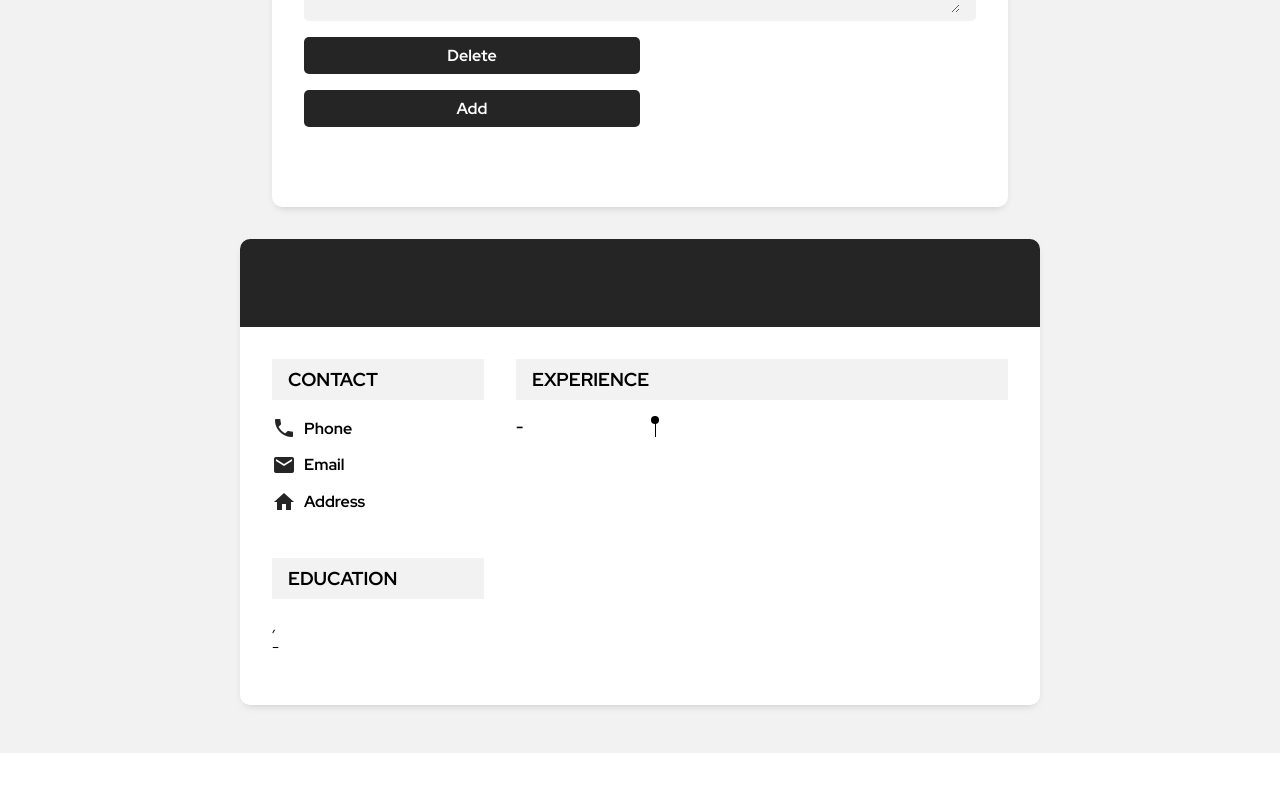
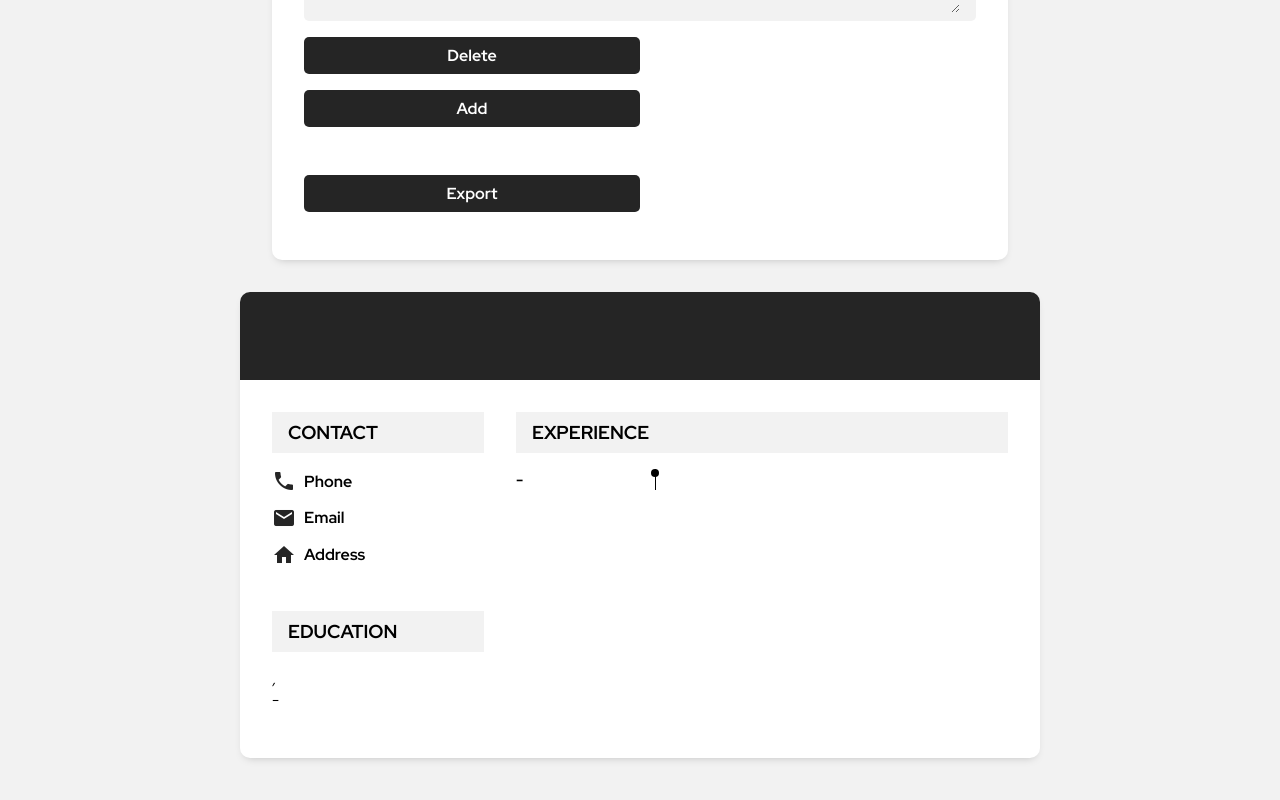
Before and after one commit to itsechi/cv-project, a React (Create React App) app: page / in a window 1280 px wide. Shown: the part 1979-2779 px from the top of the page. Before the commit the page ends 2732 px from the top, so only its background shows below. Built offline with nearby package versions, Linux system fonts and the light colour scheme.

Commit message:
Add a function to export the preview

```diff
--- a/package.json
+++ b/package.json
@@ -6,6 +6,8 @@
     "@testing-library/jest-dom": "^5.16.5",
     "@testing-library/react": "^13.4.0",
     "@testing-library/user-event": "^13.5.0",
+    "downloadjs": "^1.4.7",
+    "html-to-image": "^1.11.4",
     "react": "^18.2.0",
     "react-dom": "^18.2.0",
     "react-scripts": "5.0.1",
--- a/public/index.html
+++ b/public/index.html
@@ -8,8 +8,8 @@
   <meta name="description" content="Web site created using create-react-app">
   <link rel="preconnect" href="https://fonts.googleapis.com">
   <link rel="preconnect" href="https://fonts.gstatic.com" crossorigin>
-  <link href="https://fonts.googleapis.com/css2?family=Red+Hat+Display:wght@400;700;900&display=swap" rel="stylesheet">
-  <link href="https://fonts.googleapis.com/icon?family=Material+Icons"
+  <link crossorigin="anonymous" href="https://fonts.googleapis.com/css2?family=Red+Hat+Display:wght@400;700;900&display=swap" rel="stylesheet">
+  <link crossorigin="anonymous" href="https://fonts.googleapis.com/icon?family=Material+Icons"
       rel="stylesheet">
 
   <title>React App</title>
--- a/src/App.js
+++ b/src/App.js
@@ -156,6 +156,8 @@ export class App extends Component {
     });
   };
 
+
+
   render() {
     return (
       <main>
--- a/src/components/Form.js
+++ b/src/components/Form.js
@@ -3,13 +3,30 @@ import { Contact } from "./Contact";
 import { Educational } from "./Educational";
 import { Practical } from "./Practical";
 import React, { Component } from "react";
+import * as htmlToImage from "html-to-image";
+import download from "downloadjs";
 
 export class Form extends Component {
+  takeScreenshot = (e) => {
+    e.preventDefault();
+    htmlToImage
+      .toPng(document.getElementById("preview"))
+      .then(function (dataUrl) {
+        download(dataUrl, "CV-preview.png");
+      });
+  };
+
   render() {
     return (
       <form>
-        <Personal state={this.props.state} handleChange={this.props.handlePersonalChange} />
-        <Contact state={this.props.state} handleChange={this.props.handleContactChange} />
+        <Personal
+          state={this.props.state}
+          handleChange={this.props.handlePersonalChange}
+        />
+        <Contact
+          state={this.props.state}
+          handleChange={this.props.handleContactChange}
+        />
         <Educational
           state={this.props.state}
           handleChange={this.props.handleEducationalChange}
@@ -22,6 +39,7 @@ export class Form extends Component {
           addInputs={this.props.addPracticalInputs}
           removeInputs={this.props.removePracticalInputs}
         />
+        <button className="btn" onClick={this.takeScreenshot}>Export</button>
       </form>
     );
   }
--- a/src/components/Preview.js
+++ b/src/components/Preview.js
@@ -3,7 +3,7 @@ import React, { Component } from "react";
 export class Preview extends Component {
   render() {
     return (
-      <section className="preview">
+      <section className="preview" id="preview">
         <div className="preview__header">
           <h1>
             {this.props.state.personal.firstName}{" "}
```
Also changed, not shown: 1 other file (tests, documents, lock files or other folders).
